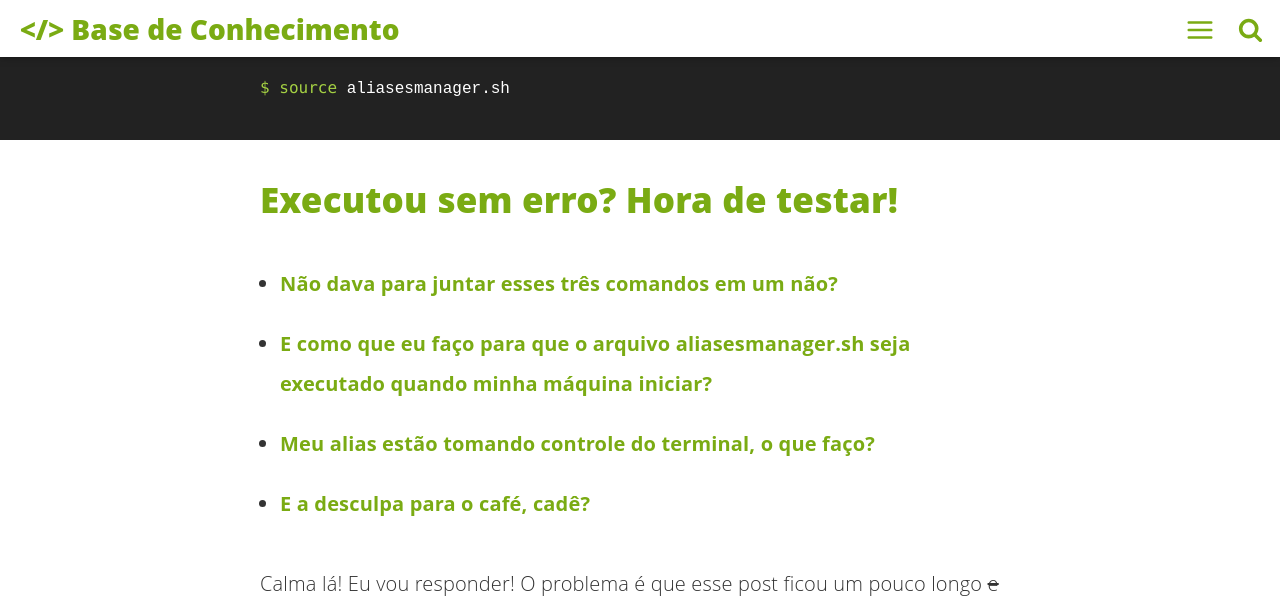
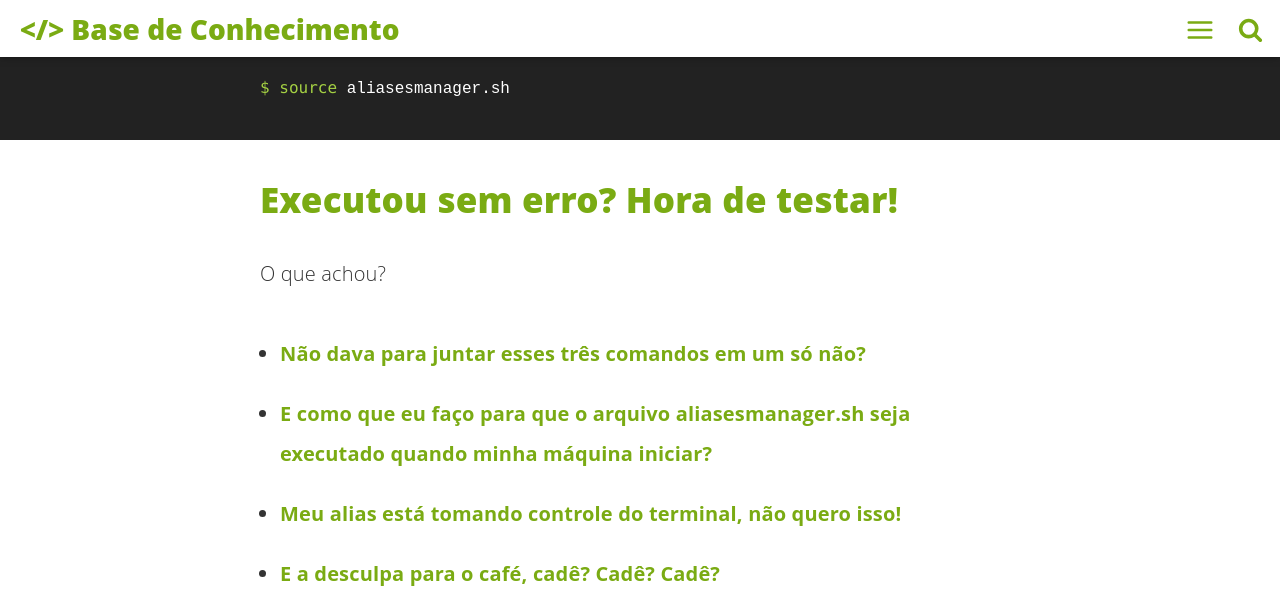
Before and after one commit to IFPB-PRPIPG/IFPB-PRPIPG.github.io, a Jekyll site: the page built from _posts/2018-05-02-por-que-criar-alias.md, in a window 1280 px wide and 1400 px high, scrolled down 5022 px. Shown: the top 614 px of the window. Built offline with Jekyll 4.4.1, drawn with Linux system fonts in a browser that asks for light colours; comment, search, counter and statistics services are not loaded; some of the changed text lies outside the part shown; grey boxes are pictures that could not be loaded.

Commit message:
Adicionando gif de Jim Carrey

```diff
--- a/_posts/2018-05-02-por-que-criar-alias.md
+++ b/_posts/2018-05-02-por-que-criar-alias.md
@@ -100,14 +100,18 @@
 
 ## Executou sem erro? Hora de testar!
 
-- **Não dava para juntar esses três comandos em um não?**
+O que achou?
+
+- **Não dava para juntar esses três comandos em um só não?**
 - **E como que eu faço para que o arquivo aliasesmanager.sh seja executado quando minha máquina iniciar?**
-- **Meu alias estão tomando controle do terminal, o que faço?**
-- **E a desculpa para o café, cadê?**
+- **Meu alias está tomando controle do terminal, não quero isso!**
+- **E a desculpa para o café, cadê? Cadê? Cadê?**
 
-Calma lá! Eu vou responder! O problema é que esse post ficou um pouco longo ~~e eu não vou abrir mão dos memes/gifs~~. Solução? Dividir em dois!
+![jim_carrey_frustrado_gif](https://media.tenor.com/images/09c075a32556feeb23c5943c3b5bd496/tenor.gif)
 
-<Inserir Link Parte 2 Aqui>
+Ei, calma lá! Eu vou responder! O problema é que esse post ficou um pouco longo ~~e eu não vou abrir mão dos memes/gifs~~. Solução? Dividir em dois!
+
+<Inserir Link Parte 2 Aqui Em Um Futuro Próximo>
 
 
 <!-- links -->
```
